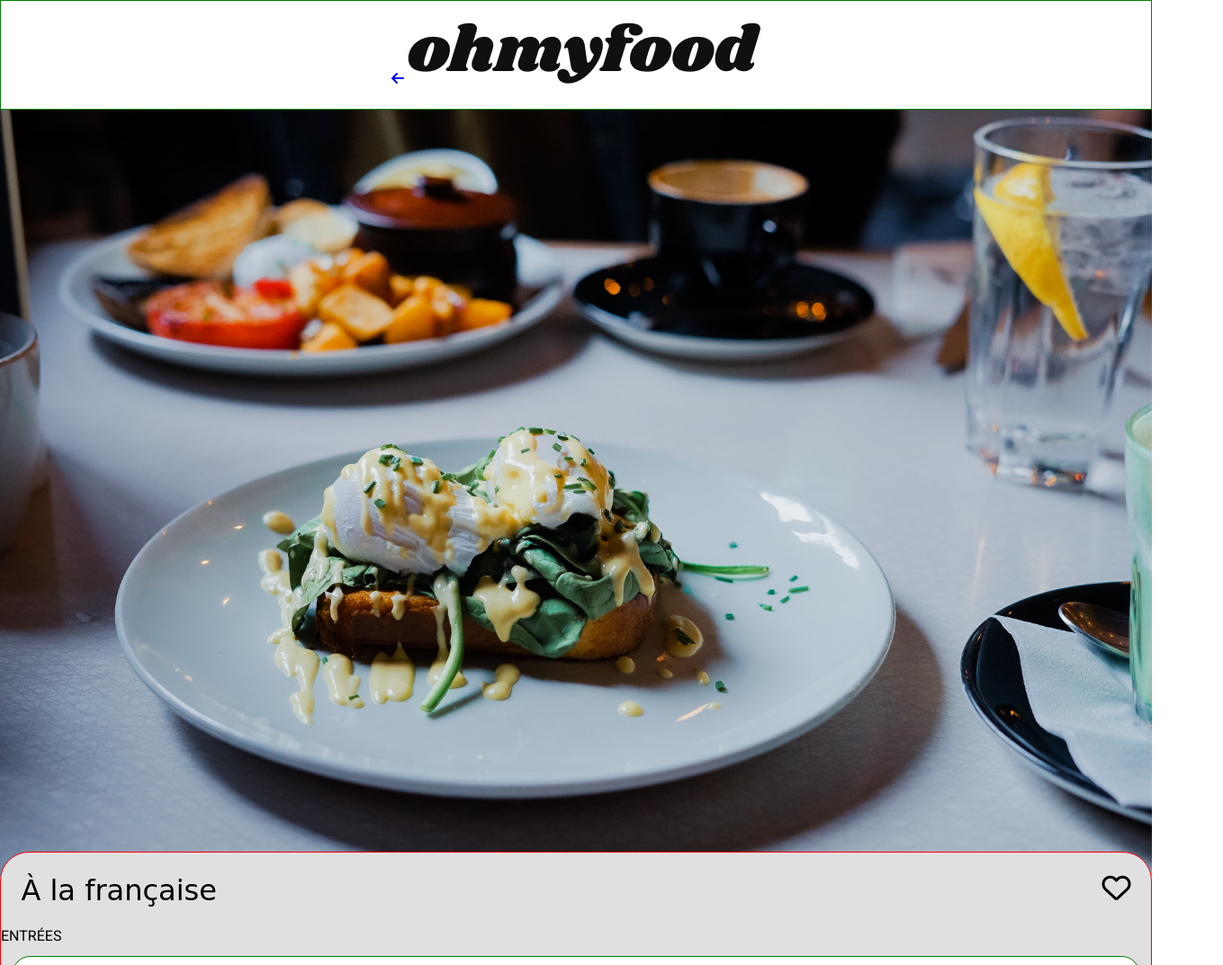
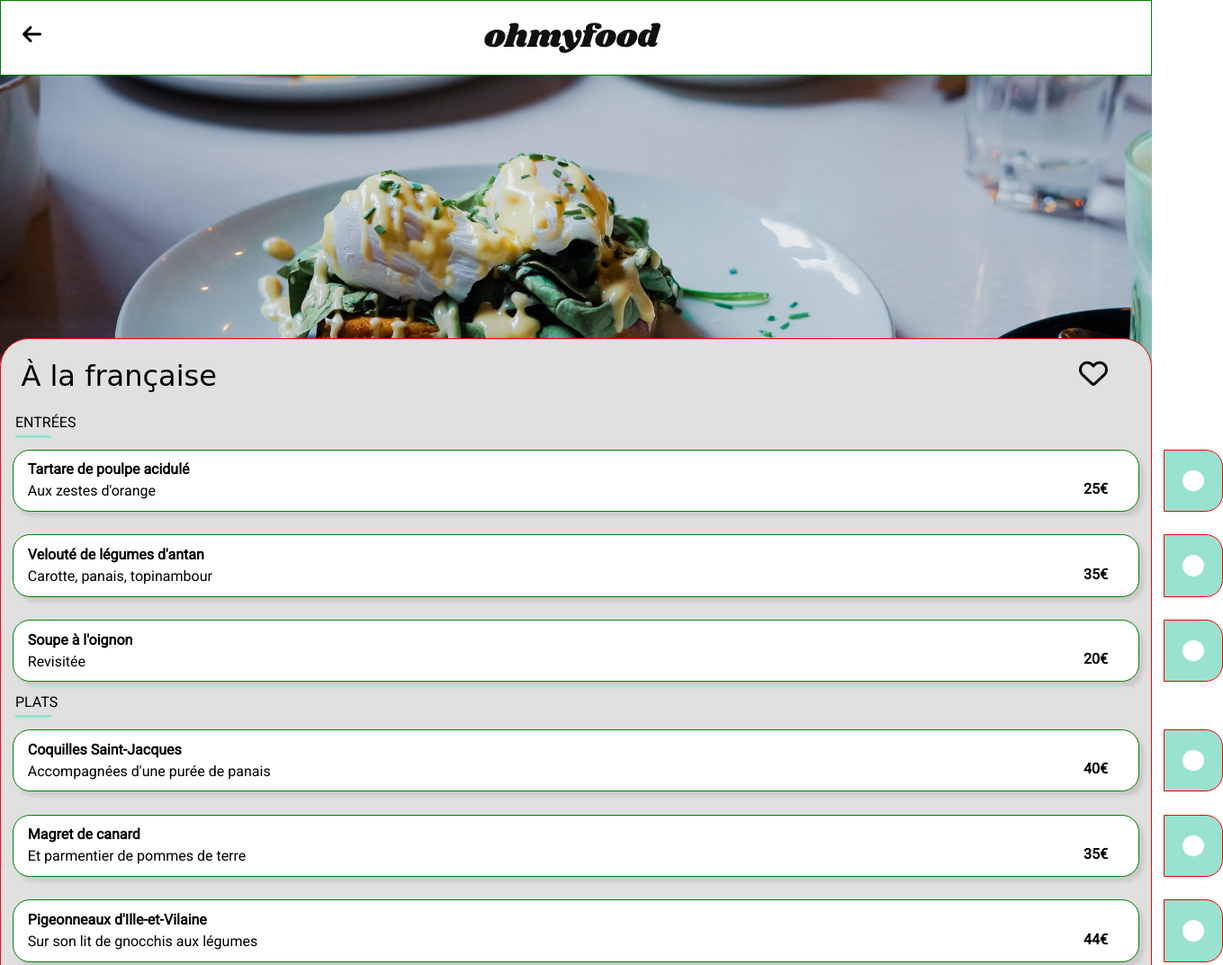
Before and after one commit to Fred-Cypher/FrederiquePerrier_3_21062021, a website: page alafrancaise.html in a window 1280 px wide. Shown: the top 1073 px of the page at 90% size, 1359 px wide, since content can reach past the window. Drawn offline with Linux system fonts and the light colour scheme; a web font is replaced by a local one.

Commit message:
Travail sur checkbox, Titres et soulignement, coeur, et prix

```diff
--- a/alafrancaise.html
+++ b/alafrancaise.html
@@ -14,13 +14,19 @@
 </head>
 <body>
     <header>
+        <div class="titlelink">
             <a href="index.html"><i class="fas fa-arrow-left"></i></a>
-        <img src="images/ohmyfood.png" alt="Logo du site ohmyfood" />
+            <div class="titleimage">
+                <img src="images/ohmyfood@2x.svg" alt="Logo du site ohmyfood" />
+            </div>
+
+        </div>
+
 
     </header>
     <main>
         <div>
-            <img src="images/toa-heftiba-DQKerTsQwi0-unsplash.jpg" alt="Image d'une assiette de dessert" class="restaurantimage" />
+            <img  class=restaurantimage src="images/toa-heftiba-DQKerTsQwi0-unsplash.jpg" alt="Image d'une assiette de dessert" class="restaurantimage" />
         </div>
 
         <section class="menu">
@@ -38,17 +44,21 @@
                     <div class="price">
                         25€
                     </div>
+                    <div class="checkbox">
                         <input type="checkbox" id="checkbox" name="check" />
+                    </div>
                 </div>
                 <div class="dish">
                     <div class="descriptiondish">
                         <strong>Velouté de légumes d'antan</strong><br />
-                        Carotet, panais, topinambour
+                        Carotte, panais, topinambour
                     </div>
                     <div class="price">
                         35€
                     </div>
+                    <div class="checkbox">
                         <input type="checkbox" id="checkbox" name="check" />
+                    </div>
                 </div>
                 <div class="dish">
                     <div class="descriptiondish">
@@ -58,7 +68,9 @@
                     <div class="price">
                         20€
                     </div>
+                    <div class="checkbox">
                         <input type="checkbox" id="checkbox" name="check" />
+                    </div>
                 </div>
             </div>
             <div class="menupart">
@@ -71,7 +83,9 @@
                     <div class="price">
                         40€
                     </div>
+                    <div class="checkbox">
                         <input type="checkbox" id="checkbox" name="check" />
+                    </div>
                 </div>
                 <div class="dish">
                     <div class="descriptiondish">
@@ -81,7 +95,9 @@
                     <div class="price">
                         35€
                     </div>
+                    <div class="checkbox">
                         <input type="checkbox" id="checkbox" name="check" />
+                    </div>
                 </div>
                 <div class="dish">
                     <div class="descriptiondish">
@@ -91,11 +107,15 @@
                     <div class="price">
                         44€
                     </div>
+                    <div class="checkbox">
                         <input type="checkbox" id="checkbox" name="check" />
                     </div>
                 </div>
+            </div>
             <div class="menupart">
-                <div class="titlepart">DESSERTS</div>
+                <div class="titlepart">
+                    DESSERTS
+                </div>
                 <div class="dish">
                     <div class="descriptiondish">
                         <strong>Pétales de violettes glacées</strong><br />
@@ -104,7 +124,9 @@
                     <div class="price">
                         18€
                     </div>
+                    <div class="checkbox">
                         <input type="checkbox" id="checkbox" name="check" />
+                    </div>
                 </div>
                 <div class="dish">
                     <div class="descriptiondish">
@@ -114,7 +136,9 @@
                     <div class="price">
                         22€
                     </div>
+                    <div class="checkbox">
                         <input type="checkbox" id="checkbox" name="check" />
+                    </div>
                 </div>
                 <div class="dish">
                     <div class="descriptiondish">
@@ -124,18 +148,22 @@
                     <div class="price">
                         23€
                     </div>
+                    <div class="checkbox">
                         <input type="checkbox" id="checkbox" name="check" />
                     </div>
                 </div>
+            </div>
 
+            <div class="command">
                 <button type="submit">Commander</button>
+            </div>
 
         </section>
 
     </main>
     <footer>
         <div>
-            <p>ohmyfood</p>
+            <p class="logo">ohmyfood</p>
             <ul>
                 <li>
                     <i class="fas fa-utensils"></i> Proposer un restaurant
--- a/style.css
+++ b/style.css
@@ -5,16 +5,25 @@
 
 a{
     text-decoration: none;
+    color: initial;
 }
 
 body{
     font-family: 'Roboto', sans-serif ;
     width: 100%;
+    overflow-x: hidden;
+}
+
+main{
+    display: flex;
+    flex-direction: column;
+    justify-content: center;
 }
 
 button{
     border:none;
     color: white;
+    width: 50%;
     text-align: center;
     background: linear-gradient(#ff79da, #9356dc);
     padding: 1em;
@@ -37,17 +46,16 @@ h2{
 
 header{
     border: 1px solid green;
-    text-align: center;
     padding-bottom: 0.5em;
     padding: 1.5em;
     margin-bottom: 0em;
 }
 
-/*.titre{
-    padding: 1.5em;
-    box-shadow: 0 0.5em 10em grey;
-    margin-bottom: 2em;
-}*/
+.sitename{
+    display:flex;
+    justify-content: center;
+}
+
 
 /*--------- Partie présentation entreprise --------*/
 
@@ -77,7 +85,7 @@ header{
         background-color: #f2f2f2;
         text-align: center;
         padding: 2em;
-        max-width: 100%;
+        width: 100%;
 }
 
 .description div{
@@ -203,14 +211,13 @@ header{
 }
 
 .textcard i:hover{
-    transition: all 2s;
+    transition: all 1.3s;
     font-weight: bold;
     background: -webkit-linear-gradient(#9356dc, #ff79da);
     background-clip: content-box;
     -webkit-background-clip: text;
     -webkit-text-fill-color: transparent;
 }
-
 
 
 /*------- Footer -----*/
@@ -222,7 +229,7 @@ footer{
     color :whitesmoke
 }
 
-p{
+.logo{
     margin-bottom: 1em;
     font-weight: lighter;
     font-size: 1.2em;
@@ -245,8 +252,29 @@ ul{
 
 /*--------- Pages restaurants ----------*/
 
+.titlelink{
+    display: flex;
+    flex-direction: row;
+    justify-content: center;
+    font-size: 1.5em;
+    padding-right: 5em;
+}
+
+.titlelink a{
+    width: 10%;
+}
+
+.titleimage{
+    display: flex;
+    flex-direction: row;
+    justify-content: center;
+    align-items: center;
+    width: 90%;
+}
+
 .restaurantimage{
-    max-width: 100%;
+    width: 100%;
+    height: 20em;
     object-fit: cover;
 }
 
@@ -257,6 +285,7 @@ ul{
     border-top-left-radius: 2em;
     border-top-right-radius: 2em;
     background-color: #e0e0e0;
+    max-width: 100%;
     position: relative;
     margin-top : -2em;
 }
@@ -267,10 +296,20 @@ ul{
     justify-content: space-between;
     font-family: 'Shrikhand', cursive;
     font-size: 2em;
-    padding: 0.7em;
+    padding: 0.7em 1.5em 0.7em 0.7em;;
+}
+
+.restaurant i{
+    font-size: 2em;
+    font-weight: lighter;
+    width: 3em;
+    display: block;
+    position: relative;
+    background: white;
 }
 
 .restaurantname i:hover{
+    transition : all 1.3s;
     font-weight: bold;
     background: -webkit-linear-gradient(#9356dc, #ff79da);
     background-clip: content-box;
@@ -283,6 +322,13 @@ ul{
     flex-direction: column;
 }
 
+.titlepart{
+    border-bottom: 0.2em solid #99e2d0 ;
+    height: 1.5em;
+    width: 2.5em;
+    margin-left: 1em;
+}
+
 .dish{
     border: 1px solid green;
     display: flex;
@@ -290,12 +336,87 @@ ul{
     align-items: center;
     justify-content: space-between;
     margin: 0.8em;
+    height: 4.2em;
     line-height: 1.5em;
-    padding: 0.4em;
     background-color: white;
     border-radius: 1.2em;
     box-shadow: 0.3em 0.3em 0.3em #c9c8c8;
 }
+
+.descriptiondish{
+    margin: 0.4em 0 0.4em 1em;
+}
+
+.checkbox{
+    display: flex;
+    justify-content: center;
+    align-items: center;
+    width: 4em;
+    height: 4.2em;
+    border: 1px solid red;
+    background-color: #99e2d0;
+    z-index: 1;
+    border-bottom-right-radius: 1.2em;
+    border-top-right-radius: 1.2em;
+    position : absolute;
+    right: -5em;
+    transition: all 1s;
+}
+
+.dish:hover .checkbox{
+    right: 0.8em;
+
+}
+
+input[type=checkbox]{
+    -webkit-appearance: none;
+    -moz-appearance: none;
+    -ms-appearance: none;
+}
+
+input[type=checkbox] {
+    border-radius: 1.2em;
+    height: 1.9em;
+    width: 1.9em;
+    background: white;
+    border: 1px solid #99e2d0;
+}
+
+
+input[type="checkbox"]:checked {
+    background: white;
+    margin:0;
+    position: relative;}
+
+input[type="checkbox"]:checked::before {
+    content: '\2713';
+    display: block;
+    color: #99e2d0;
+    font-size: 1.3em;
+    font-weight: bold;
+    position: absolute;
+    padding-left: 0.3em;
+}
+
+.price{
+    font-weight: bold;
+    margin-right: 3em;
+    margin-top: 1.2em;
+    position: absolute;
+    right: 0;
+    transition: right 1s;
+}
+
+.dish:hover .price{
+    right: 4em;
+}
+
+.command{
+    display: flex;
+    justify-content: center;
+    margin: 2em;
+}
+
 
 /*-------- Ecran plus grand que mobile --------- */
 
```
Also changed, not shown: index.html (+1 -1 lines), lanoteenchantee.html (+2 -2 lines), lapalettedugout.html (+2 -2 lines), ledelicedessens.html (+2 -2 lines). Lines whose indentation alone changed are shown as unchanged.
